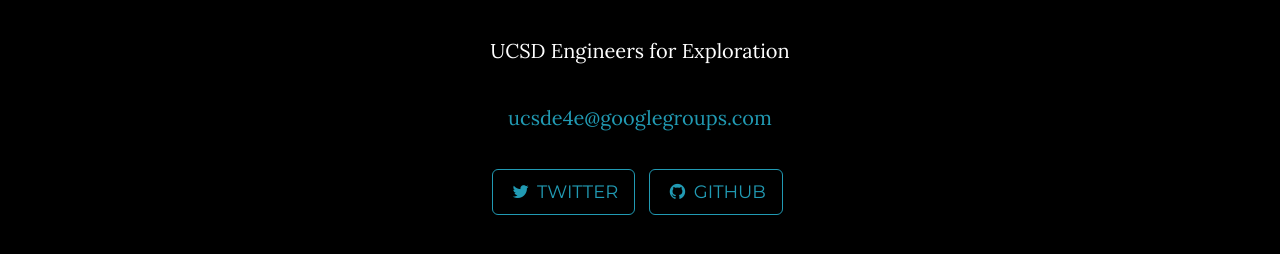
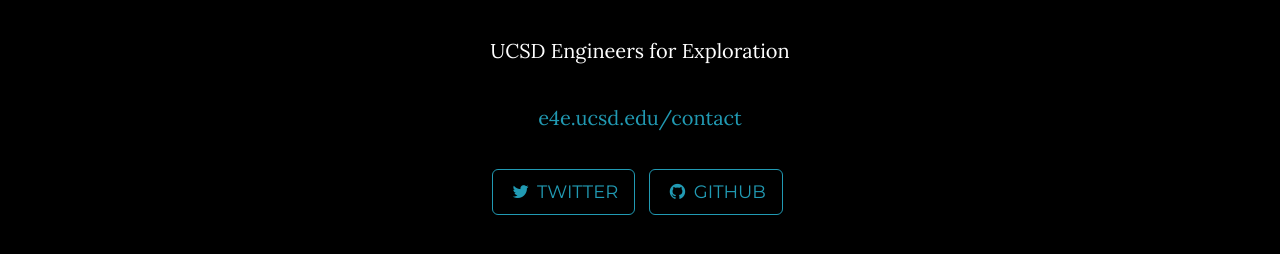
Before and after one commit to 3dvizrig/3dvizrig.github.io, a Jekyll site: the page built from index.html, in a window 1280 px wide and 900 px high, scrolled down 1925 px. Shown: the part 155-409 px from the top of the window. Built offline with Jekyll 4.4.1, drawn with Linux system fonts in a browser that asks for light colours.

Commit message:
updated email

```diff
--- a/_config.yml
+++ b/_config.yml
@@ -1,6 +1,6 @@
 # Site settings
 title: 3D Viz Rig
-email: ucsde4e@googlegroups.com
+email: e4e.ucsd.edu/contact
 url: http://e4e.ucsd.edu/3d-visualization-system
 description: "Underwater 3D Visualization System developed by UCSD Engineers for Exploration"
 
--- a/_includes/contact.html
+++ b/_includes/contact.html
@@ -4,7 +4,7 @@
             <div class="col-lg-8 col-lg-offset-2">
                 <h2>Contact</h2>
                 <p>UCSD Engineers for Exploration</p>
-                <p><a href="mailto:{{ site.email }}">{{ site.email }}</a>
+                <p><a href="http://e4e.ucsd.edu/contact">{{ site.email }}</a>
                 </p>
                 <ul class="list-inline banner-social-buttons">
                     {% for network in site.social %}
```
